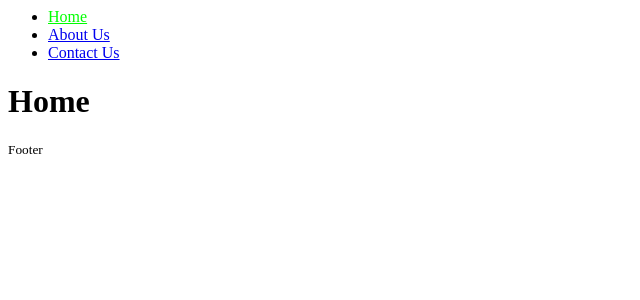
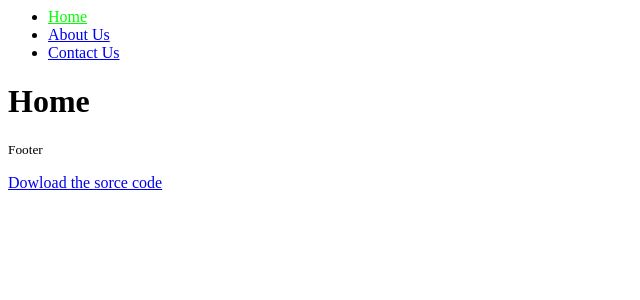
Before and after one commit to YashDDesai/simple-php-template, a PHP site: page /index.php in a window 1280 px wide. Shown: the top 300 px of the page, without its empty margins (0-640 px from the left). Run offline with PHP 8.4, Linux system fonts and the light colour scheme.

Commit message:
Update bottom.php

```diff
--- a/includes/bottom.php
+++ b/includes/bottom.php
@@ -1,4 +1,4 @@
-<footer><small>Footer</small></footer>
+<footer><small>Footer</small><p><a  href="https://github.com/YashDDesai/simple-php-template/archive/master.zip">Dowload the sorce code</a></p></footer>
 
 </body>
 </html>
```
